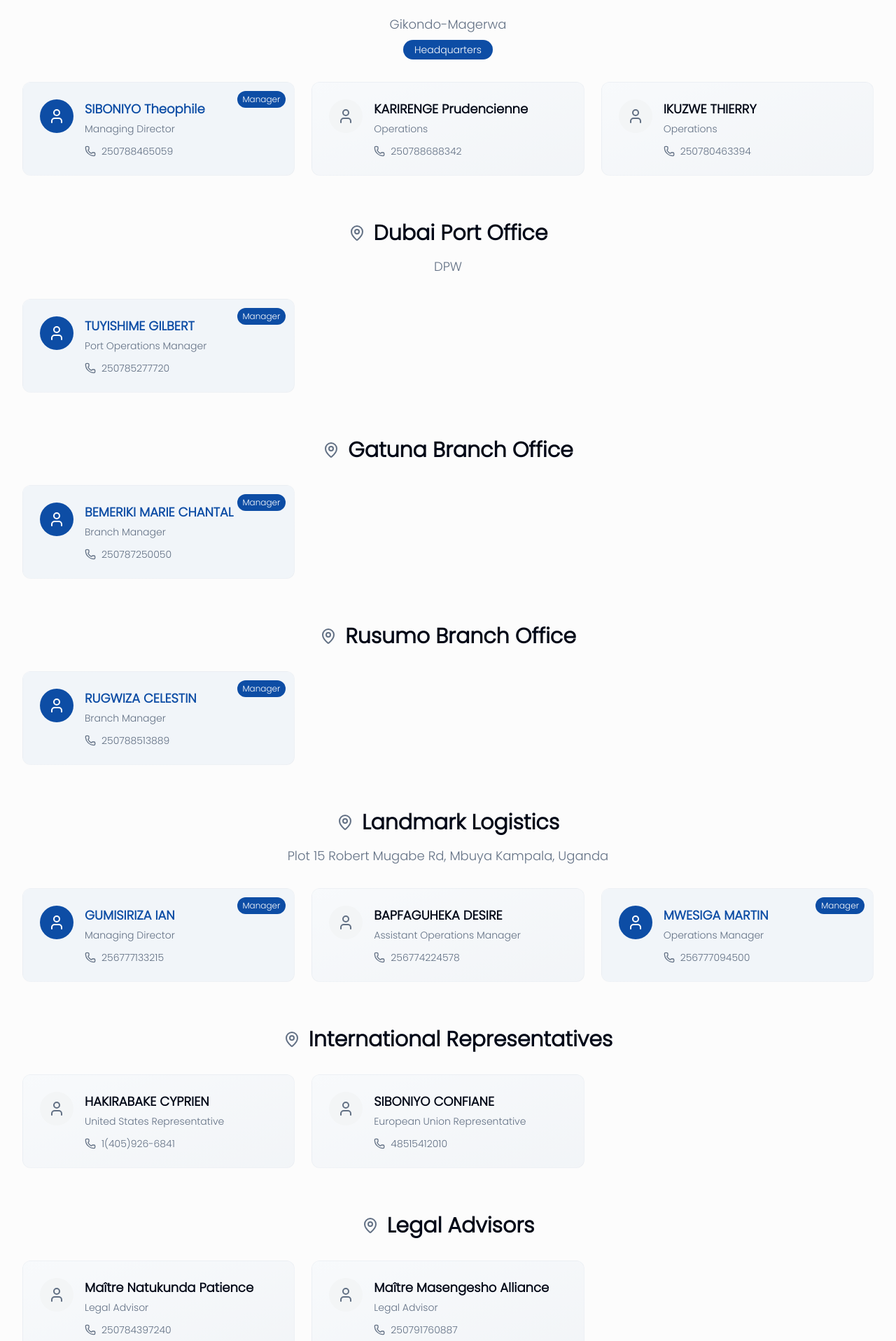
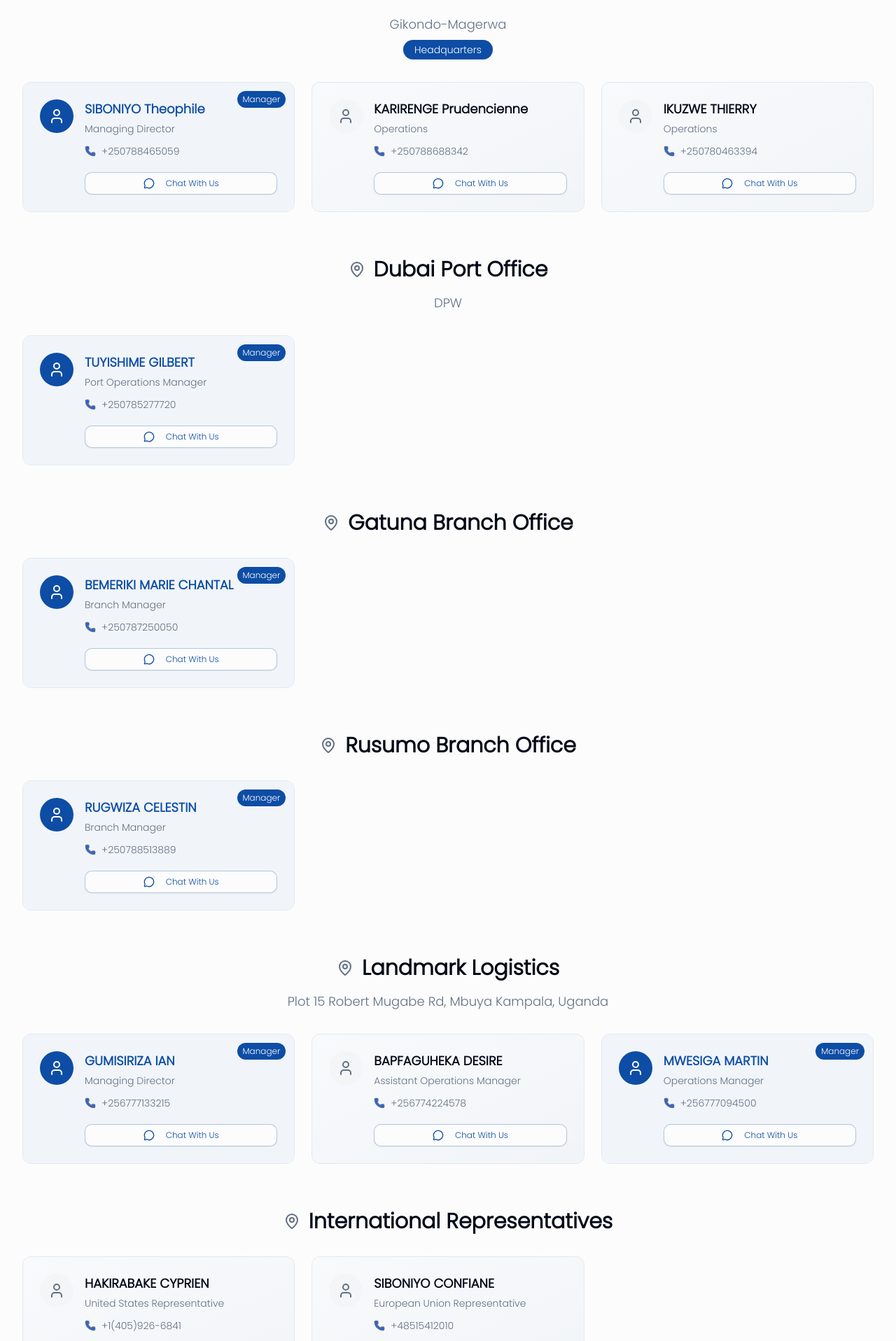
Before and after one commit to iraelie251006/landmark-logistics, a Next.js app: page /team in a window 1280 px wide. Shown: the part 724-2640 px from the top of the page at 70% size. Built offline with nearby package versions, Linux system fonts and the light colour scheme.

Commit message:
Added WhatsApp chat button to TeamMember component & Button hovering functionality.

```diff
--- a/components/TeamContent.tsx
+++ b/components/TeamContent.tsx
@@ -10,18 +10,18 @@ const TeamContent = () => {
       <TeamMember
         name="SIBONIYO Theophile"
         title="Managing Director"
-        phone="250788465059"
+        phone="+250788465059"
         isManager
       />
       <TeamMember
         name="KARIRENGE Prudencienne"
         title="Operations"
-        phone="250788688342"
+        phone="+250788688342"
       />
       <TeamMember
         name="IKUZWE THIERRY"
         title="Operations"
-        phone="250780463394"
+        phone="+250780463394"
       />
     </OfficeSection>
 
@@ -30,7 +30,7 @@ const TeamContent = () => {
       <TeamMember
         name="TUYISHIME GILBERT"
         title="Port Operations Manager"
-        phone="250785277720"
+        phone="+250785277720"
         isManager
       />
     </OfficeSection>
@@ -40,7 +40,7 @@ const TeamContent = () => {
       <TeamMember
         name="BEMERIKI MARIE CHANTAL"
         title="Branch Manager"
-        phone="250787250050"
+        phone="+250787250050"
         isManager
       />
     </OfficeSection>
@@ -49,7 +49,7 @@ const TeamContent = () => {
       <TeamMember
         name="RUGWIZA CELESTIN"
         title="Branch Manager"
-        phone="250788513889"
+        phone="+250788513889"
         isManager
       />
     </OfficeSection>
@@ -59,18 +59,18 @@ const TeamContent = () => {
       <TeamMember
         name="GUMISIRIZA IAN"
         title="Managing Director"
-        phone="256777133215"
+        phone="+256777133215"
         isManager
       />
       <TeamMember
         name="BAPFAGUHEKA DESIRE"
         title="Assistant Operations Manager"
-        phone="256774224578"
+        phone="+256774224578"
       />
       <TeamMember
         name="MWESIGA MARTIN"
         title="Operations Manager"
-        phone="256777094500"
+        phone="+256777094500"
         isManager
       />
     </OfficeSection>
@@ -80,12 +80,12 @@ const TeamContent = () => {
       <TeamMember
         name="HAKIRABAKE CYPRIEN"
         title="United States Representative"
-        phone="1(405)926-6841"
+        phone="+1(405)926-6841"
       />
       <TeamMember
         name="SIBONIYO CONFIANE"
         title="European Union Representative"
-        phone="48515412010"
+        phone="+48515412010"
       />
     </OfficeSection>
 
@@ -94,12 +94,12 @@ const TeamContent = () => {
       <TeamMember
         name="Maître Natukunda Patience"
         title="Legal Advisor"
-        phone="250784397240"
+        phone="+250784397240"
       />
       <TeamMember
         name="Maître Masengesho Alliance"
         title="Legal Advisor"
-        phone="250791760887"
+        phone="+250791760887"
       />
     </OfficeSection>
   </section>
--- a/components/TeamMember.tsx
+++ b/components/TeamMember.tsx
@@ -1,6 +1,7 @@
 import { Card, CardContent } from "@/components/ui/card";
-import { Phone, User } from "lucide-react";
+import { MessageCircle, Phone, User } from "lucide-react";
 import Link from "next/link";
+import { Button } from "./ui/button";
 
 interface TeamMemberProps {
   name: string;
@@ -11,7 +12,7 @@ interface TeamMemberProps {
 
 export const TeamMember = ({ name, title, phone, isManager = false }: TeamMemberProps) => {
   return (
-    <Card className="group relative overflow-hidden bg-gradient-to-br from-card to-corporate-gray-light border-border/50 shadow-[var(--shadow-card)] hover:shadow-[var(--shadow-professional)] transition-[var(--transition-smooth)] hover:border-corporate-blue/30">
+    <Card className="group relative overflow-hidden bg-gradient-to-br from-card to-corporate-gray-light shadow-[var(--shadow-card)] hover:shadow-[var(--shadow-professional)] transition-[var(--transition-smooth)] border-border max-sm:border-corporate-blue/30 hover:border-corporate-blue/30">
       <CardContent className={`p-6 ${isManager ? "bg-accent" : "bg-accent/50"}`}>
         <div className="flex items-start space-x-4">
           <div className={`flex-shrink-0 w-12 h-12 rounded-full flex items-center justify-center ${
@@ -29,15 +30,26 @@ export const TeamMember = ({ name, title, phone, isManager = false }: TeamMember
               {title}
             </p>
             <div className="flex items-center space-x-2 text-corporate-gray">
-              <Phone className="w-4 h-4 flex-shrink-0" />
+              <Phone className="w-4 h-4 flex-shrink-0 fill-blue-600" />
               <Link
-                href={`https://wa.me/${phone}?text=Hello%20I%20hope%20you%20are%20doing%20great%20today.`}
+                href={`tel:${phone}`}
                 target="_blank"
                 className="text-sm hover:text-corporate-blue transition-colors font-medium"
               >
                 {phone}
               </Link>
             </div>
+            <Link href={`https://wa.me/${phone.slice(1)}?text=Hello%20I%20hope%20you%20are%20doing%20great%20today.`}>
+              <Button
+                variant="outline"
+                size="sm"
+                className="w-full border-corporate-blue/30 text-corporate-blue hover:bg-corporate-blue hover:text-primary-foreground mt-5"
+              >
+                <MessageCircle className="w-4 h-4 mr-2" />
+                Chat With Us
+              </Button>
+            </Link>
+
           </div>
         </div>
         {isManager && (
```
